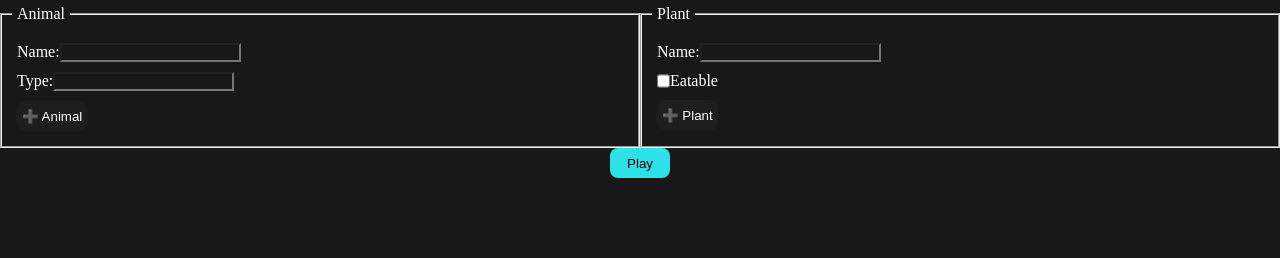
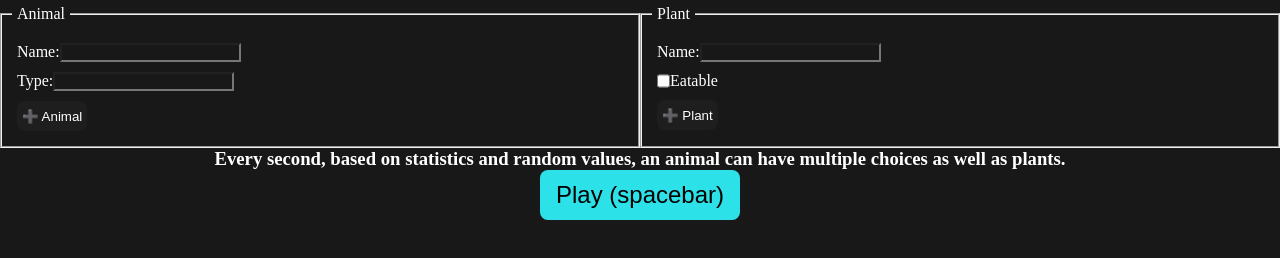
Before and after one commit to Clemix37/wildlife-genesis, a website with bundled scripts: page index.html in a window 1280 px wide. Built offline with nearby package versions, Linux system fonts and the light colour scheme.

Commit message:
Explanations on display, spacebar for play and pause button

```diff
--- a/index.html
+++ b/index.html
@@ -8,6 +8,7 @@
 </head>
 <body>
     <div class="flex">
+        <!-- ADDING ANIMALS -->
         <fieldset class="flex colonne width-100">
             <legend class="padding-5">Animal</legend>
             <div class="flex colonne">
@@ -24,6 +25,7 @@
                 </div>
             </div>
         </fieldset>
+        <!-- ADDING PLANTS -->
         <fieldset class="flex colonne width-100">
             <legend class="padding-5">Plant</legend>
             <div class="flex colonne">
@@ -42,7 +44,10 @@
         </fieldset>
     </div>
     <div class="flex width-100 justify-content-center">
-        <button id="btn-play-pause" class="is-primary">Play</button>
+        <h3>Every second, based on statistics and random values, an animal can have multiple choices as well as plants.</h3>
+    </div>
+    <div class="flex width-100 justify-content-center">
+        <button id="btn-play-pause" class="is-primary">Play (spacebar)</button>
     </div>
     <div class="flex">
         <div class="flex colonne is-self-start width-100">
--- a/styles/app.css
+++ b/styles/app.css
@@ -109,3 +109,10 @@ fieldset {
 .align-self-auto { align-self: auto; }
 .align-self-baseline { align-self: baseline; }
 .align-self-center { align-self: center; }
+
+
+#btn-play-pause {
+    width: 200px;
+    height: 50px;
+    font-size: 1.5em;
+}
```
Also changed, not shown: app/index.ts (+10 -5 lines), dist/bundle.js, dist/index.js.
